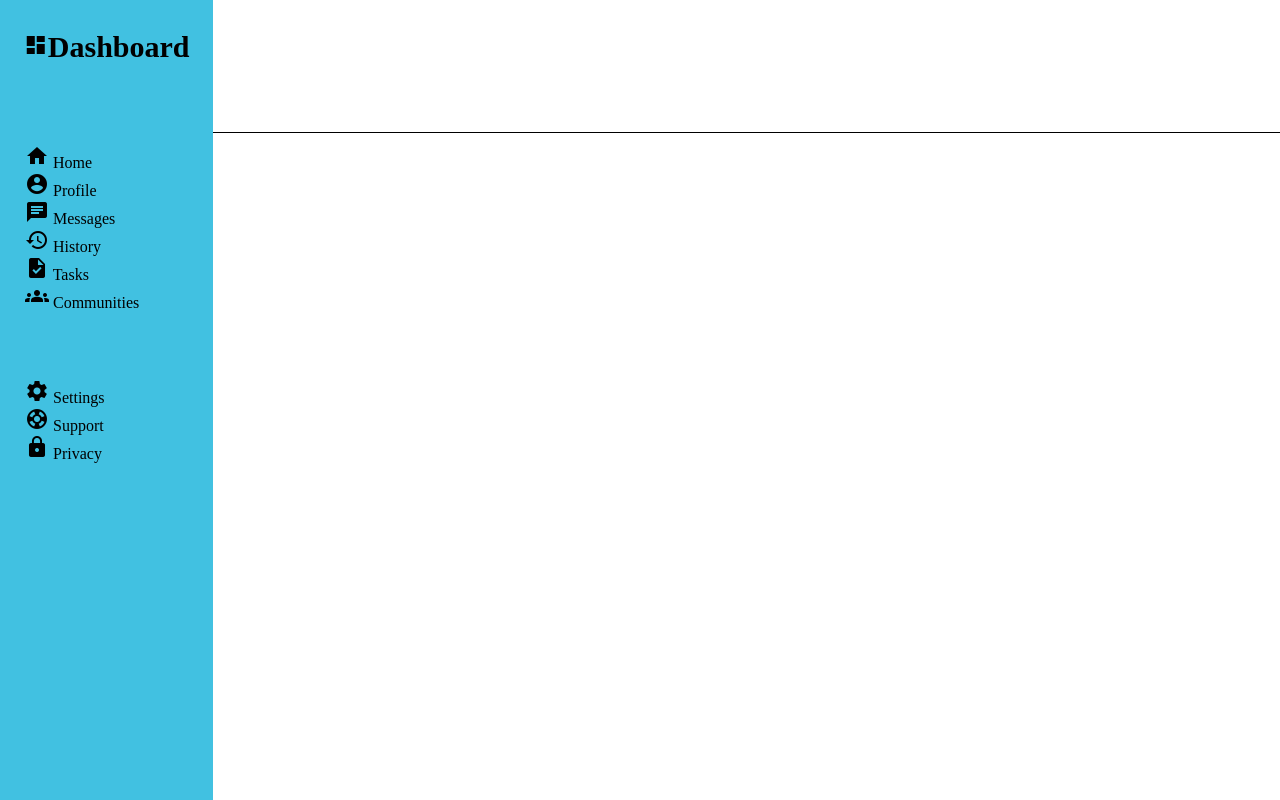
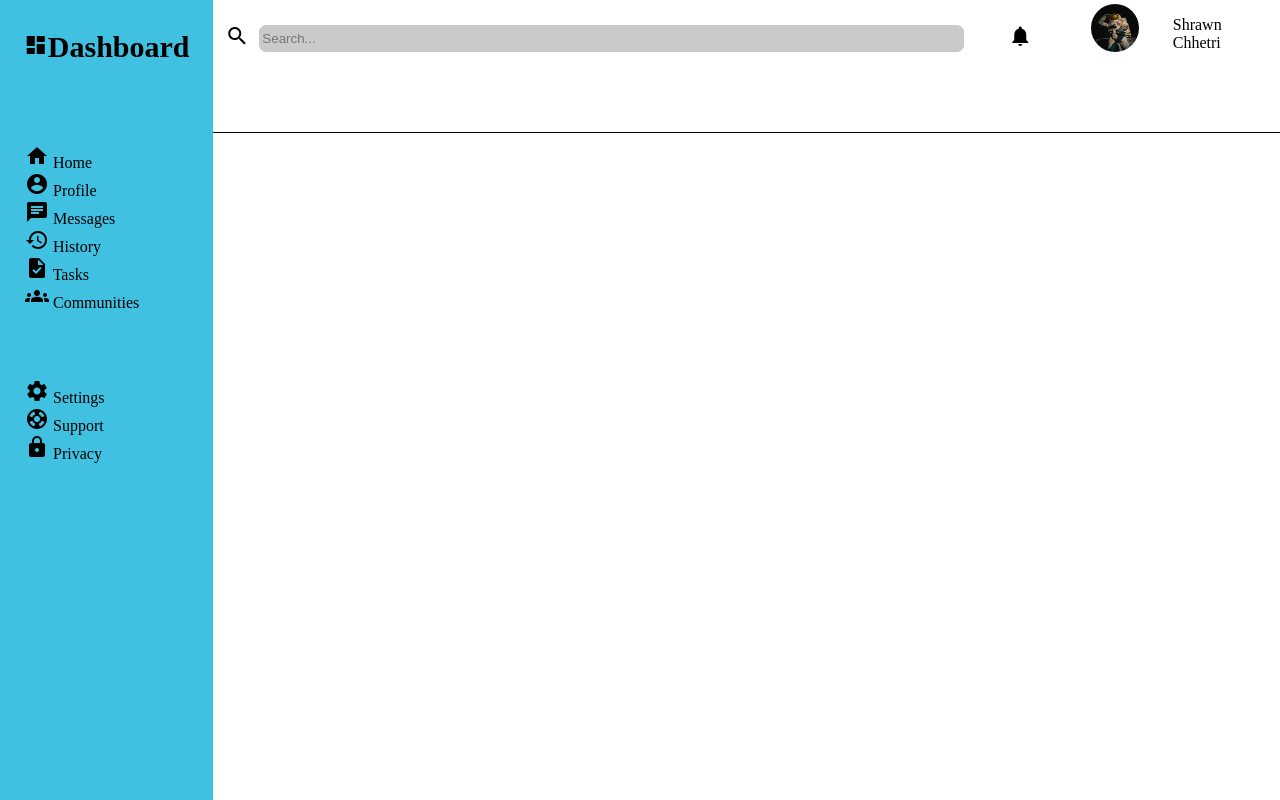
Before and after one commit to Shrawn100/adminDashboard, a plain HTML site: page index.html in a window 1280 px wide. Drawn offline with Linux system fonts and the light colour scheme.

Commit message:
Complete top-half of header

```diff
--- a/index.html
+++ b/index.html
@@ -82,7 +82,27 @@
         </div>
 
 
-        <div class="header"></div>
+        <div class="header">
+            <div class="header-top-half">
+                <div class="left-side-search">
+                    <label for="search"><span class="material-icons">
+                        search</span>
+                    </label>
+                    <input type="search" id="search" name="search" placeholder="Search...">
+                </div>
+
+                <div class="right-side">
+                    <a href="#" class="bell"><span class="material-icons">
+                        notifications
+                        </span></a>
+                    <div class="icon"><img src="./astronaut.avif" alt="astronaut"></div>
+                    <div class="name">Shrawn Chhetri</div>
+                </div>
+
+            </div>
+
+            <div class="header-bot-half"></div>
+        </div>
         <div class="content"></div>
 
 
--- a/style.css
+++ b/style.css
@@ -42,8 +42,50 @@ body{
 
 /* header content */
 .header{
+
+    display:grid;
+    grid-template-rows: 1.3fr 2fr;
     border-bottom: 1px solid black;
 
+}
+
+.header-top-half{
+
+    display:grid;
+    grid-template-columns: 3fr 1fr;
+    padding-left: 10px;
+    padding-right:10px;
+
+}
+.left-side-search{
+    display:flex;
+    align-items:flex-end;
+    gap:10px;
+    padding-left:2px;
+}
+.left-side-search input{
+    width:90%;
+    height:2em;
+    border:1.9px solid  rgb(202, 202, 202);
+    border-radius: 7px;
+    background-color: rgb(202, 202, 202);
+}
+.right-side{
+    display:grid;
+    grid-template-columns: 1fr 1fr 1fr;
+    gap:5px;
+    align-items:flex-end;
+    padding-right:20px;
+}
+.bell{
+    color:black;
+}
+
+.icon img{
+    display:flex;
+    height:3em;
+    width:3em;
+    border-radius:50%;
 }
 
 .content{
```
Also changed, not shown: astronaut.avif (added), bird.avif (added).
